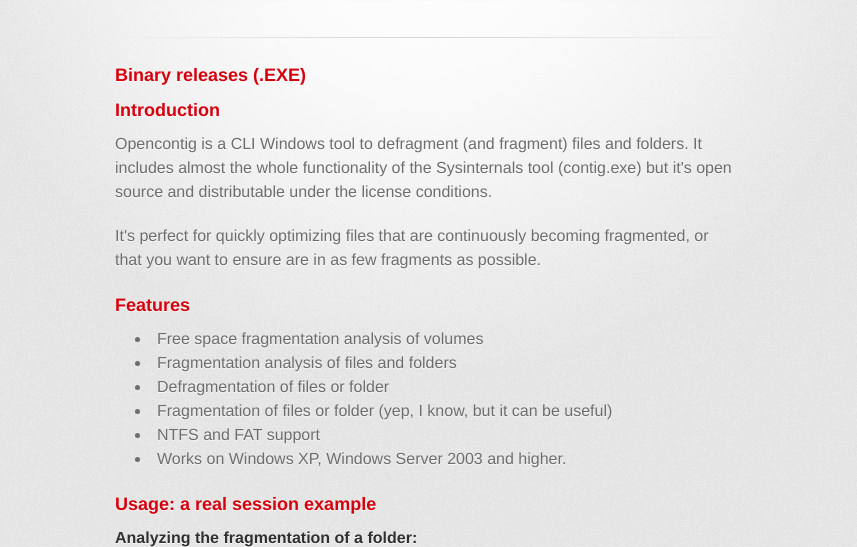
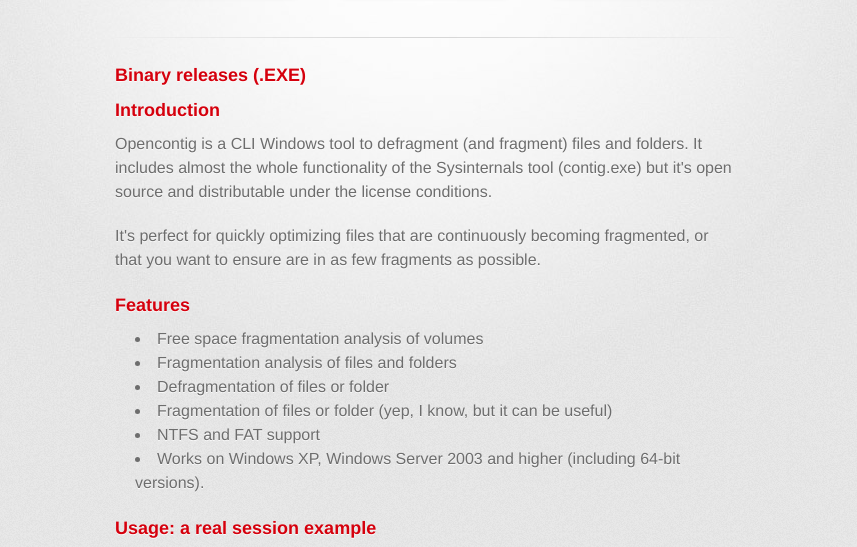
Before and after one commit to navascues/opencontig, a plain HTML site: page index.html in a window 1280 px wide. Shown: the part 209-756 px from the top of the page, without its empty margins (215-1072 px from the left). Drawn offline with Linux system fonts and the light colour scheme; a web font is replaced by a local one.

Commit message:
Feature list update

```diff
--- a/index.html
+++ b/index.html
@@ -62,7 +62,7 @@
   <li>Defragmentation of files or folder</li>
   <li>Fragmentation of files or folder (yep, I know, but it can be useful)</li>
   <li>NTFS and FAT support</li>
-  <li>Works on Windows XP, Windows Server 2003 and higher.</li>
+  <li>Works on Windows XP, Windows Server 2003 and higher (including 64-bit versions).</li>
 </ul>
 
 <h3>
```
